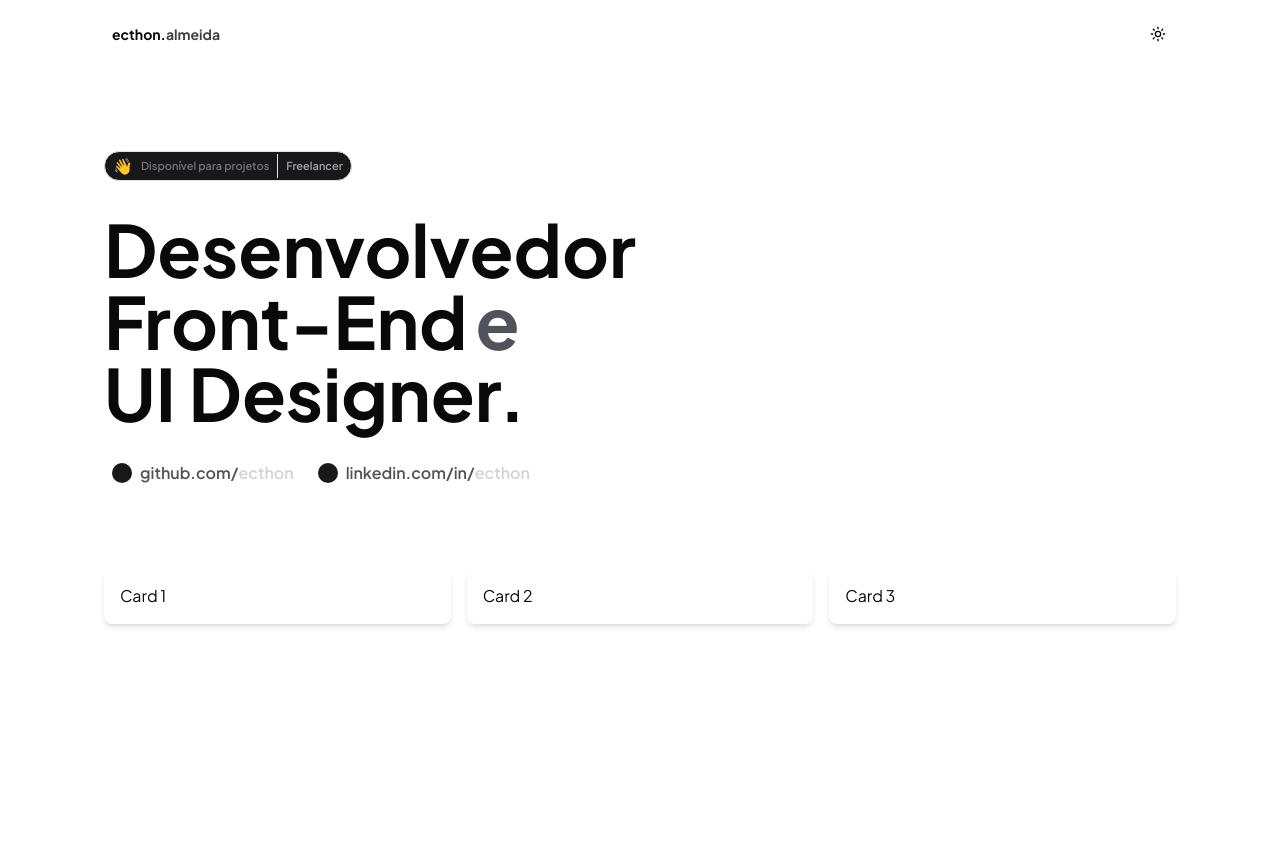
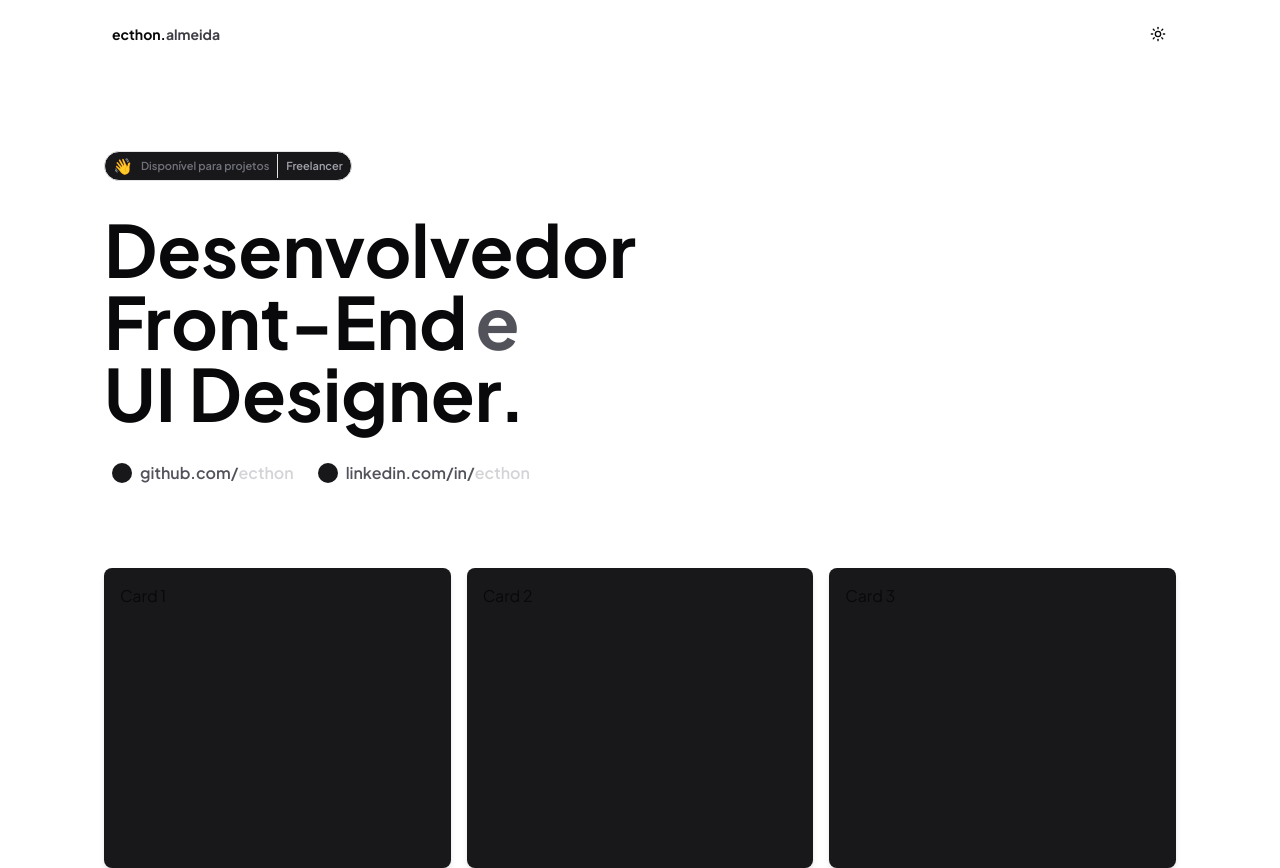
Before and after one commit to ecthon/ecthon-app, a Next.js app: page / in a window 1280 px wide. Before the commit the page ends 800 px from the top, so only its background shows below. Built offline with nearby package versions, Linux system fonts and the light colour scheme; some icons are missing.

Commit message:
feat: update PortfolioSection styles for improved layout and visual consistency

```diff
--- a/src/components/portfolio.tsx
+++ b/src/components/portfolio.tsx
@@ -2,9 +2,9 @@ export function PortfolioSection() {
   return (
     <div className="w-full md:px-0 mx-auto max-w-full md:max-w-full">
       <div className="grid grid-cols-1 md:grid-cols-3 gap-4">
-        <div className="bg-white p-4 shadow-md rounded-lg">Card 1</div>
-        <div className="bg-white p-4 shadow-md rounded-lg">Card 2</div>
-        <div className="bg-white p-4 shadow-md rounded-lg">Card 3</div>
+        <div className="flex h-[300px] bg-zinc-900 p-4 shadow-md rounded-lg">Card 1</div>
+        <div className="flex h-[300px] bg-zinc-900 p-4 shadow-md rounded-lg">Card 2</div>
+        <div className="flex h-[300px] bg-zinc-900 p-4 shadow-md rounded-lg">Card 3</div>
       </div>
     </div>
   );
```
